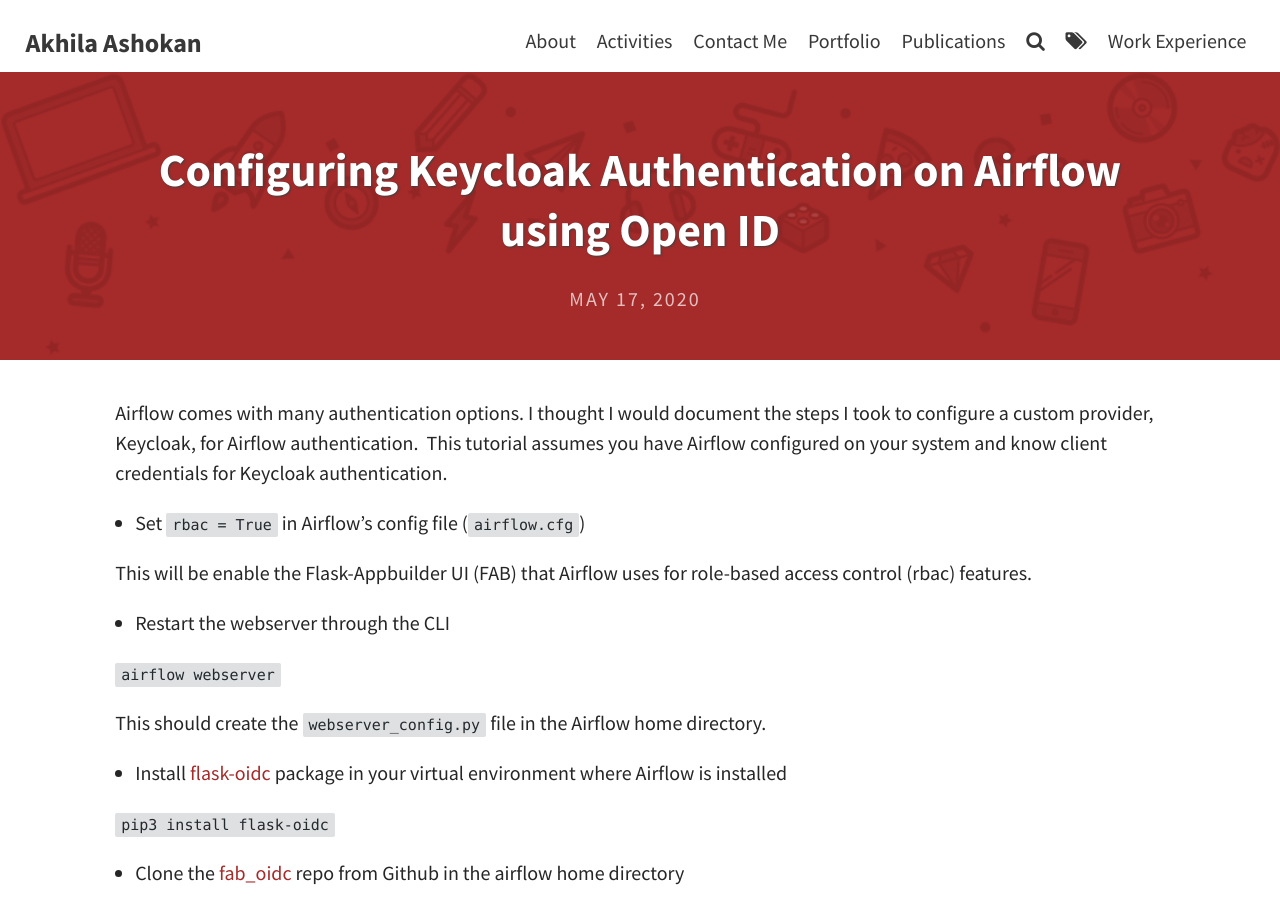
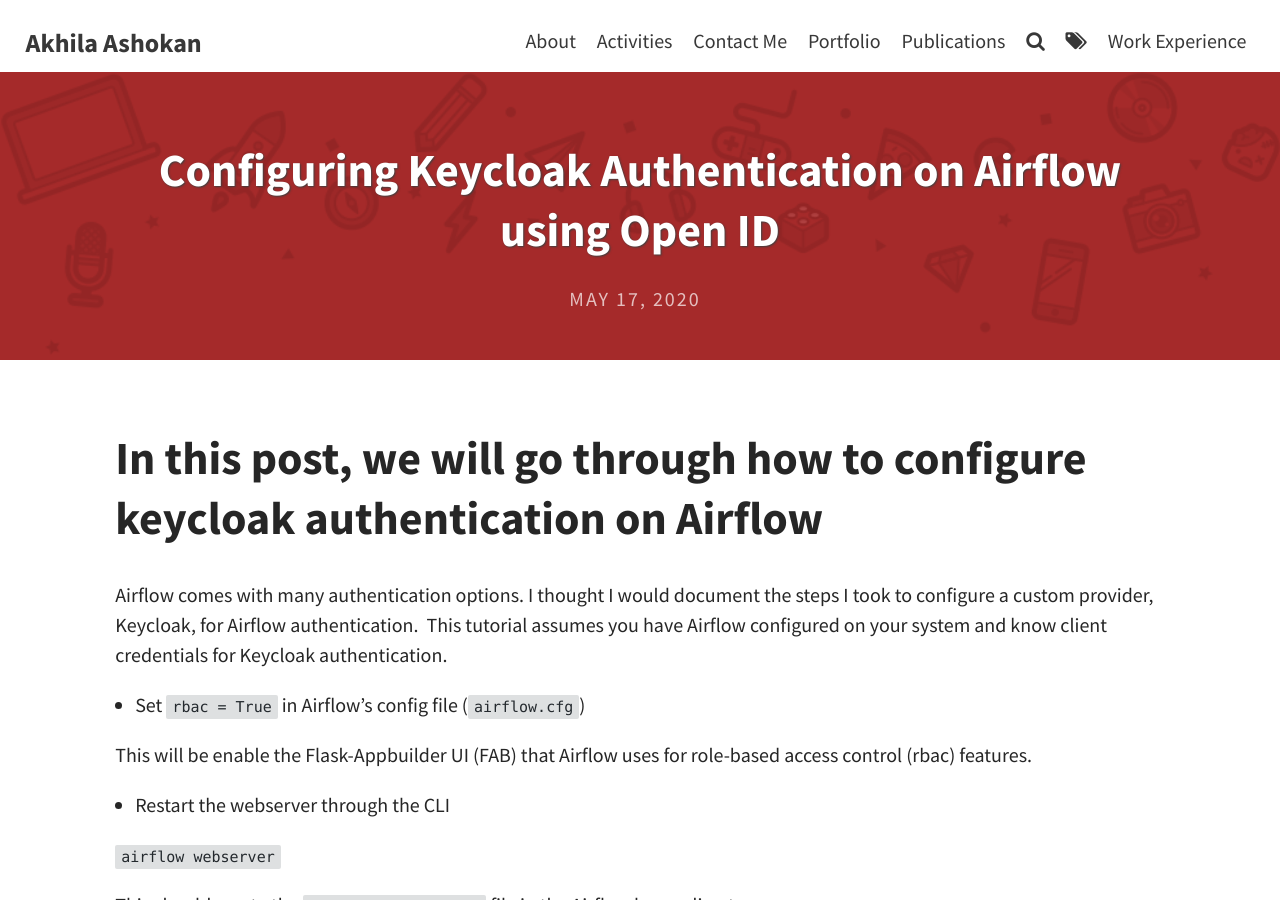
Before and after one commit to akhila-ashokan/akhila-ashokan.github.io, a Jekyll site: the page built from _posts/2020-05-17-Airflow-OIDC.md, in a window 1280 px wide and 900 px high. Built offline with Jekyll 4.4.1, drawn with Linux system fonts in a browser that asks for light colours.

Commit message:
changing airflow post

```diff
--- a/_posts/2020-05-17-Airflow-OIDC.md
+++ b/_posts/2020-05-17-Airflow-OIDC.md
@@ -7,14 +7,19 @@ author: Akhila
 excerpt_separator: <!--more-->
 ---
 
+# In this post, we will go through how to configure keycloak authentication on Airflow
+
 Airflow comes with many authentication options. I thought I would document the steps I took to configure a custom provider, Keycloak, for Airflow authentication.
 This tutorial assumes you have Airflow configured on your system and know client credentials for Keycloak authentication.
+
+<!--more-->
 
 * Set `rbac = True` in Airflow's config file (`airflow.cfg`)
 
 This will be enable the Flask-Appbuilder UI (FAB) that Airflow uses for role-based access control (rbac) features.
 
 <!--more-->
+
 * Restart the webserver through the CLI
 
 `airflow webserver`
```
